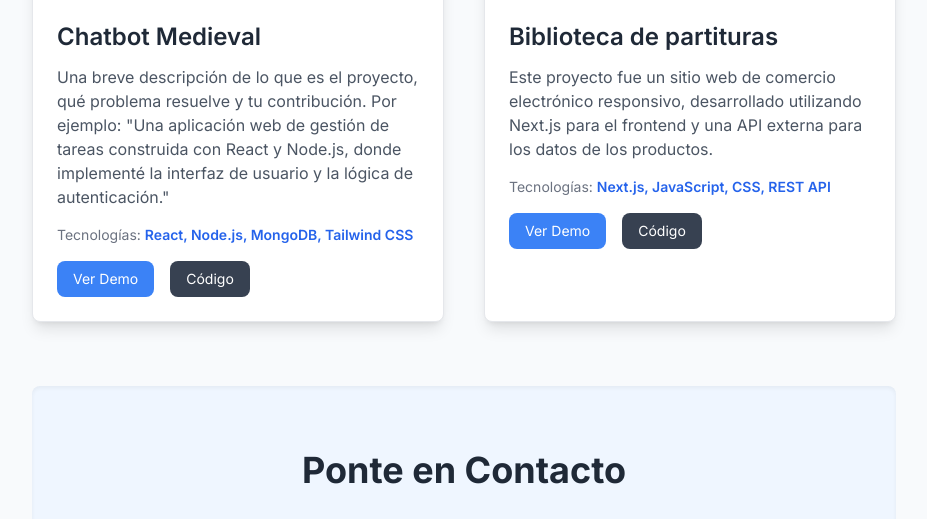
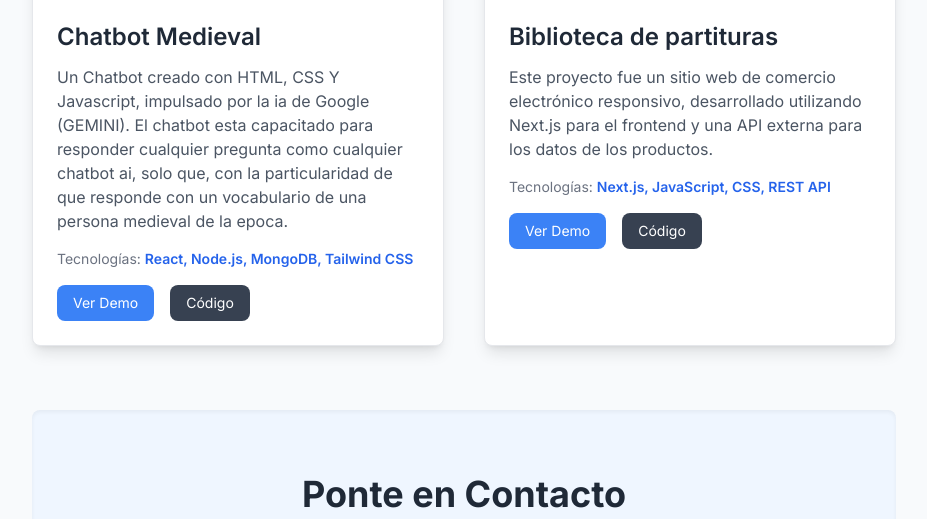
Before and after one commit to Fonqoficial/portfolio, a plain HTML site: page index.html in a window 1280 px wide. Shown: the part 1493-2012 px from the top of the page, without its empty margins (176-1103 px from the left). Drawn offline with nearby package versions, Linux system fonts and the light colour scheme.

Commit message:
Revise project details and update descriptions
Updated project descriptions and added new project details.

```diff
--- a/index.html
+++ b/index.html
@@ -86,9 +86,9 @@
                     <div class="p-6">
                         <h3 class="text-2xl font-semibold mb-3 text-gray-800">Chatbot Medieval</h3>
                         <p class="text-gray-600 mb-4">
-                            Una breve descripción de lo que es el proyecto, qué problema resuelve y tu contribución.
-                            Por ejemplo: "Una aplicación web de gestión de tareas construida con React y Node.js,
-                            donde implementé la interfaz de usuario y la lógica de autenticación."
+                            Un Chatbot creado con HTML, CSS Y Javascript, impulsado por la ia de Google (GEMINI).
+                            El chatbot esta capacitado para responder cualquier pregunta como cualquier chatbot ai,
+                            solo que, con la particularidad de que responde con un vocabulario de una persona medieval de la epoca.
                         </p>
                         <p class="text-sm font-medium text-gray-500 mb-4">
                             Tecnologías: <span class="font-semibold text-blue-600">React, Node.js, MongoDB, Tailwind CSS</span>
```
